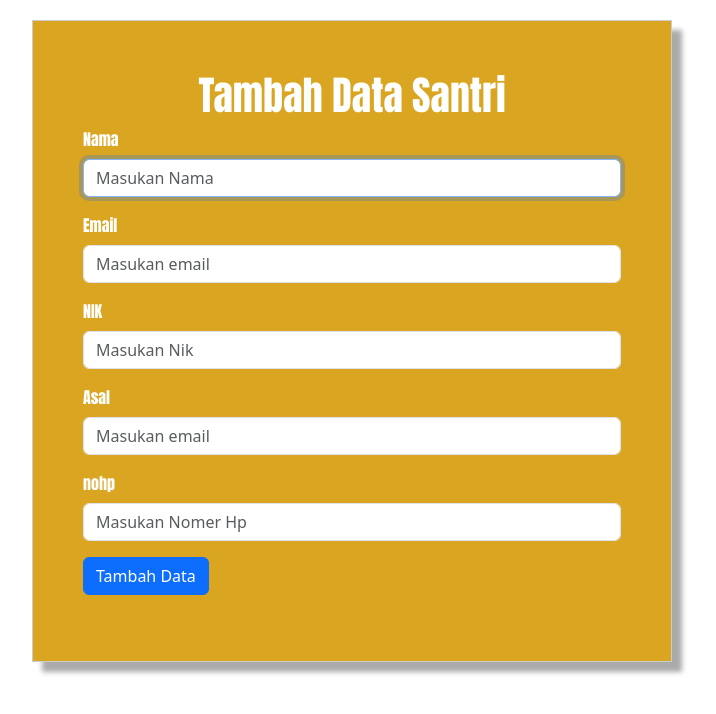
After one commit to hilmianaufal/phpcrud, a PHP site: page /tambah.php in a window 1280 px wide. The commit adds this page. Shown: the top 714 px of the page, without its empty margins (288-1004 px from the left). Run offline with PHP 8.4, Linux system fonts and the light colour scheme.

Commit message:
Menambahkan Fitur Insert Data dan Memperbaiki Style Detail dan Style Tambah Data

```diff
--- a/function.php
+++ b/function.php
@@ -14,3 +14,16 @@ function query($query){
  }
  return $rows;
 }
+
+function tambah($data){
+   $conn= koneksi();
+   $nama = $_POST['nama'];
+   $email = $_POST['email'];
+   $nik = $_POST['nik'];
+   $asal = $_POST['asal'];
+   $nohp = $_POST['asal'];
+   $query = "INSERT INTO santri (nama,email,nik,asal,nohp) VALUES
+               ('$nama','$email','$nik','$asal','$nohp')";
+   mysqli_query($conn, $query);
+   return mysqli_affected_rows($conn);
+}
--- a/index.php
+++ b/index.php
@@ -20,7 +20,9 @@ $santri = query('SELECT * FROM santri');
   </head>
   <body>
     <h1>Data Santri</h1>
+
     <div class="container">
+      <a href="tambah.php" class="btn btn-info">Tambah Data</a>
     <table class="table table-striped" border="1" cellpadding="10" cellspacing="0">
         <tr>
             <th>No</th>
--- a/style.css
+++ b/style.css
@@ -6,3 +6,43 @@
 h1 {
   text-align: center;
 }
+.containerTambah {
+  width: 50%;
+  margin: auto;
+  margin-top: 20px;
+  padding: 50px;
+  background-color: goldenrod;
+  border: 1px solid #ccc;
+  box-shadow: 10px 10px 5px #aaaaaa;
+}
+.containerTambah h1 {
+  color: white;
+  font-family: Impact, Haettenschweiler, 'Arial Narrow Bold', sans-serif;
+}
+.labelTambah label {
+  color: white;
+  font-family: Impact, Haettenschweiler, 'Arial Narrow Bold', sans-serif;
+}
+
+.alert {
+  width: 50%;
+}
+
+.containerDetail {
+  width: 50%;
+  padding: 50px;
+  margin: auto;
+  background-color: goldenrod;
+  font-family: system-ui, -apple-system, BlinkMacSystemFont, 'Segoe UI', Roboto, Oxygen, Ubuntu, Cantarell, 'Open Sans', 'Helvetica Neue', sans-serif;
+  color: white;
+}
+.button {
+  display: flex;
+  align-items: center;
+  text-align: center;
+  justify-content: space-between;
+}
+
+.containerDetail h1 {
+  margin-bottom: 50px;
+}
--- /dev/null
+++ b/tambah.php
@@ -0,0 +1,61 @@
+<?php
+
+require 'function.php';
+
+if(isset($_POST['submit'])){
+    if(tambah($_POST)>0){
+        echo '<div class="alert alert alert-primary" role="alert">
+        Data Berhasil Di Tambahkan !
+      </div><script>document.location.href="index.php" </script>';
+    }else {
+        echo "<script>alert('Data Gagal Di Tambahkan Ditambahkan')
+        document.location.href='index.php';
+        </script>";
+    }
+}
+
+
+?>
+
+
+
+<!DOCTYPE html>
+<html lang="en">
+<head>
+    <meta charset="UTF-8">
+    <link href="https://cdn.jsdelivr.net/npm/bootstrap@5.3.2/dist/css/bootstrap.min.css" rel="stylesheet" integrity="sha384-T3c6CoIi6uLrA9TneNEoa7RxnatzjcDSCmG1MXxSR1GAsXEV/Dwwykc2MPK8M2HN" crossorigin="anonymous">
+    <link rel="stylesheet" href="style.css">
+    <meta name="viewport" content="width=device-width, initial-scale=1.0">
+    <title>Tambah Data Santri</title>
+</head>
+<body>
+<div class="containerTambah">
+ <h1>Tambah Data Santri </h1>
+<form action="" method="post">
+ <div class="mb-3 labelTambah">
+  <label for="nama" class="form-label">Nama</label>
+  <input type="text" class="form-control" id="nama" name="nama" placeholder="Masukan Nama" required autofocus>
+</div>
+<div class="mb-3 labelTambah">
+  <label for="email" class="form-label">Email</label>
+  <input type="email" class="form-control" id="email" placeholder="Masukan email" name="email" required autofocus>
+</div>
+<div class="mb-3 labelTambah">
+  <label for="nik" class="form-label">NIK</label>
+  <input type="text" class="form-control" id="nik" placeholder="Masukan Nik" name="nik" required autofocus>
+</div>
+<div class="mb-3 labelTambah">
+  <label for="asal" class="form-label">Asal</label>
+  <input type="text" class="form-control" id="email" placeholder="Masukan email" name="asal" required autofocus>
+</div>
+<div class="mb-3 labelTambah">
+  <label for="nohp" class="form-label">nohp</label>
+  <input type="text" class="form-control" id="nohp" placeholder="Masukan Nomer Hp" name="nohp" required autofocus>
+</div>
+<div class="mb-3">
+  <button type="submit" name="submit"class="btn btn-primary m-auto">Tambah Data</button>
+</div>
+</form>
+</div>
+</body>
+</html>
```
Also changed, not shown: detail.php (+14 -7 lines).
